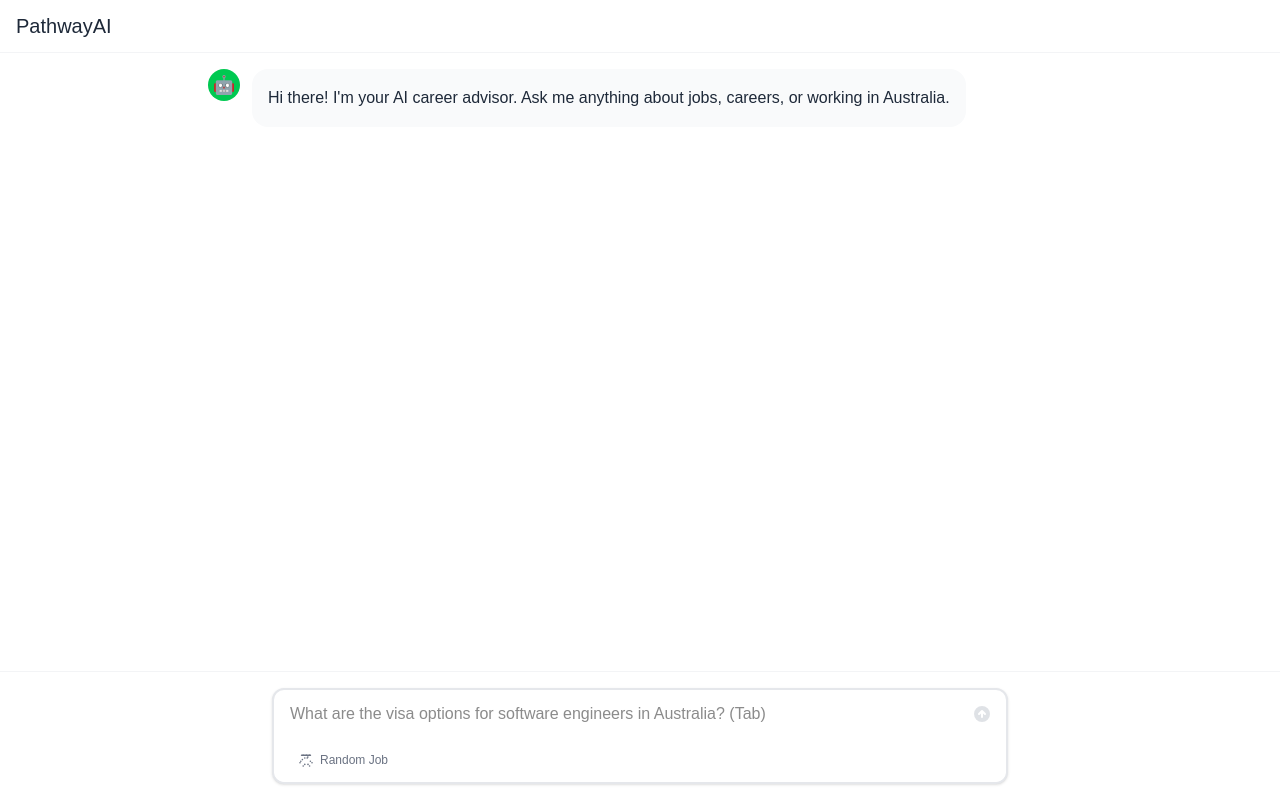
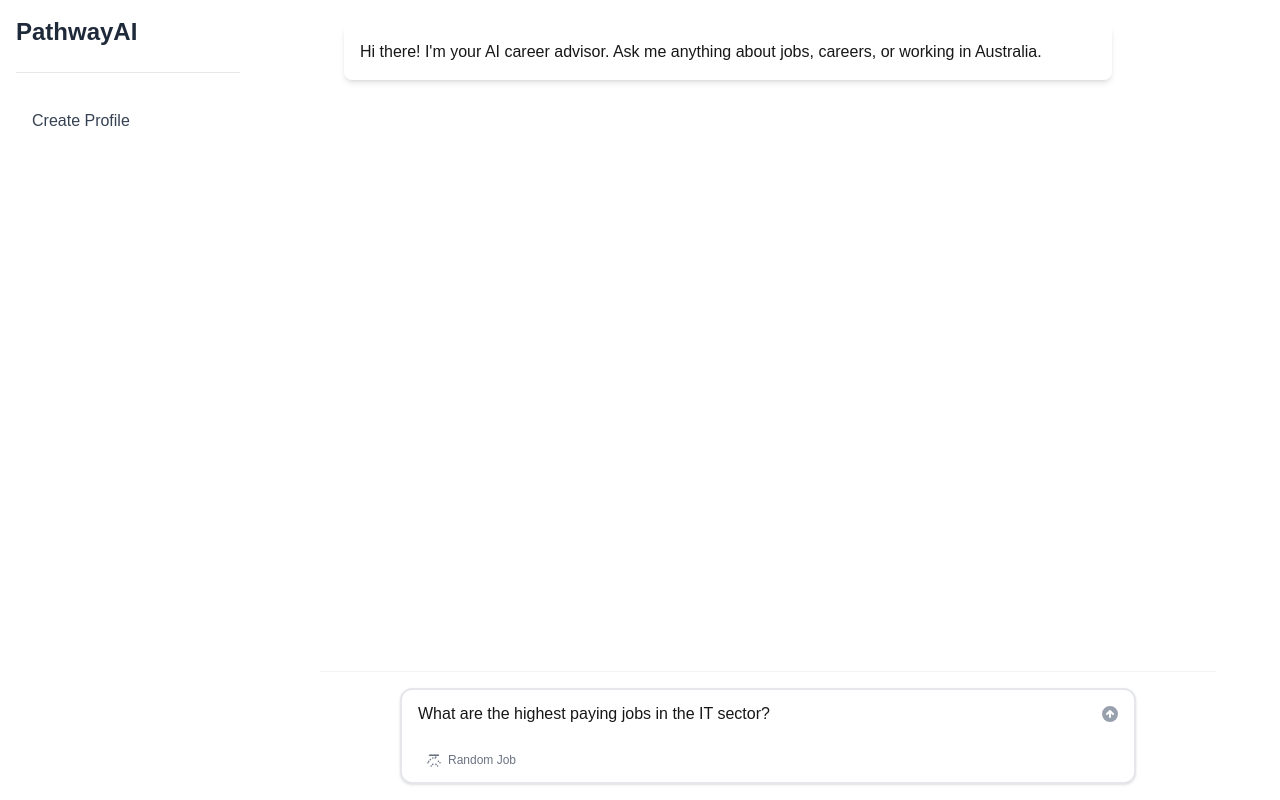
Before and after one commit to ProjectKami123/pathwayai, a Next.js app: page / in a window 1280 px wide. Built offline with nearby package versions, Linux system fonts and the light colour scheme.

Commit message:
Cleaned up

```diff
--- a/app/page.js
+++ b/app/page.js
@@ -1,6 +1,7 @@
 'use client';
 
 import { useState, useRef, useEffect } from 'react';
+import SidePanel from '@/components/sidepanel';
 
 // Updated example questions
 const EXAMPLE_QUESTIONS = [
@@ -35,7 +36,8 @@ export default function ChatPage() {
 
   // Set a random example question on mount
   useEffect(() => {
-    setRandomExample();
+    const randomIndex = Math.floor(Math.random() * EXAMPLE_QUESTIONS.length);
+    setInput(EXAMPLE_QUESTIONS[randomIndex]);
   }, []);
 
   // Set a random example question
@@ -56,9 +58,8 @@ export default function ChatPage() {
 
   // Handle dice button click
   const handleDiceClick = () => {
-    const randomIndex = Math.floor(Math.random() * OCCUPATION_QUERIES.length);
-    const randomQuery = OCCUPATION_QUERIES[randomIndex];
-    setInput(randomQuery);
+    const randomIndex = Math.floor(Math.random() * EXAMPLE_QUESTIONS.length);
+    setInput(EXAMPLE_QUESTIONS[randomIndex]);
     inputRef.current.focus();
   };
 
@@ -127,49 +128,32 @@ export default function ChatPage() {
   };
 
   return (
-    <div className="flex flex-col min-h-screen bg-white">
-      {/* Minimal Header */}
-      <div className="px-4 py-3 border-b border-gray-100">
-        <h1 className="text-xl font-medium text-gray-800">PathwayAI</h1>
+    <div className="flex flex-col md:flex-row min-h-screen bg-white">
+      {/* SidePanel */}
+      <div className="hidden md:block w-64 border-gray-200 focus:outline-none">
+        <SidePanel />
       </div>
 
-      {/* Messages Area */}
-      <div className="flex-1 overflow-y-auto p-4 max-w-4xl w-full mx-auto">
-        <div className="space-y-4">
+      {/* Main Chat Area */}
+      <div className="flex-1 flex flex-col max-w-4xl w-full mx-auto focus:outline-none">
+        {/* Chat messages */}
+        <div className="flex-1 overflow-y-auto p-6">
           {messages.map((message, index) => (
             <div
               key={index}
-              className={`flex ${message.role === 'user' ? 'justify-end' : 'justify-start'}`}
-            >
-              <div className={`flex items-start space-x-3 max-w-3xl ${
-                message.role === 'user' ? 'flex-row-reverse space-x-reverse' : ''
-              }`}>
-                <div className={`flex-shrink-0 w-8 h-8 rounded-full flex items-center justify-center text-lg ${
+              className={`mb-4 p-4 rounded-lg ${
                 message.role === 'user'
-                    ? 'bg-blue-500 text-white'
-                    : 'bg-green-500 text-white'
-                }`}>
-                  {message.role === 'user' ? '👤' : '🤖'}
-                </div>
-                <div
-                  className={`rounded-2xl p-4 ${
-                    message.role === 'user'
-                      ? 'bg-blue-500 text-white'
-                      : message.error
-                      ? 'bg-red-50 text-red-800 border-2 border-red-200'
-                      : 'bg-gray-50 text-gray-800'
+                  ? 'bg-blue-100 text-blue-900 ml-auto max-w-3xl'
+                  : 'bg-white shadow-md max-w-3xl'
               }`}
             >
-                  <div className="whitespace-pre-wrap leading-relaxed">{message.content}</div>
-                </div>
-              </div>
+              {message.content}
             </div>
           ))}
           <div ref={messagesEndRef} />
         </div>
-      </div>
 
-      {/* Fixed Input Area */}
+        {/* Input area */}
         <div className="sticky bottom-0 bg-white/80 backdrop-blur-sm border-t border-gray-100">
           <div className="max-w-3xl mx-auto px-4 py-4 w-full">
             <form
@@ -231,5 +215,6 @@ export default function ChatPage() {
           </div>
         </div>
       </div>
+    </div>
   );
 }
--- a/components/sidepanel.js
+++ b/components/sidepanel.js
@@ -1,143 +1,38 @@
-"use client";
+'use client'; // This component uses client-side hooks like useRouter
 
-import { useState, useEffect } from 'react';
-import Link from 'next/link';
-import { usePathname } from 'next/navigation';
-import { useAuth } from './AuthProvider';
+import { useRouter } from 'next/navigation'; // For App Router navigation
 
-const SidePanel = ({ isOpen, onClose }) => {
-  const { user, loading } = useAuth();
-  const pathname = usePathname();
-  const [isClient, setIsClient] = useState(false);
+export default function SidePanel() {
+  const router = useRouter();
 
-  useEffect(() => {
-    setIsClient(true);
-  }, []);
-
-  // Navigation items
-  const navItems = [
-    { name: 'Dashboard', href: '/dashboard', icon: 'M3 12l2-2m0 0l7-7 7 7M5 10v10a1 1 0 001 1h3m10-11l2 2m-2-2v10a1 1 0 01-1 1h-3m-6 0a1 1 0 001-1v-4a1 1 0 011-1h2a1 1 0 011 1v4a1 1 0 001 1m-6 0h6' },
-    { name: 'Job Search', href: '/jobs', icon: 'M21 21l-6-6m2-5a7 7 0 11-14 0 7 7 0 0114 0z' },
-    { name: 'Applications', href: '/applications', icon: 'M9 5H7a2 2 0 00-2 2v12a2 2 0 002 2h10a2 2 0 002-2V7a2 2 0 00-2-2h-2M9 5a2 2 0 002 2h2a2 2 0 002-2M9 5a2 2 0 012-2h2a2 2 0 012 2' },
-    { name: 'Resources', href: '/resources', icon: 'M19 11H5m14 0a2 2 0 012 2v6a2 2 0 01-2 2H5a2 2 0 01-2-2v-6a2 2 0 012-2m14 0V9a2 2 0 00-2-2M5 11V9a2 2 0 012-2m0 0V5a2 2 0 012-2h6a2 2 0 012 2v2M7 7h10' },
-  ];
-
-  if (!isClient) return null;
+  // Handle the click event for the Create Profile button
+  const handleCreateProfileClick = () => {
+    // Navigate to the /createprofile page
+    router.push('/createprofile');
+  };
 
   return (
-    <>
-      {/* Overlay */}
-      {isOpen && (
-        <div
-          className="fixed inset-0 bg-black bg-opacity-50 z-40 lg:hidden"
-          onClick={onClose}
-          aria-hidden="true"
-        />
-      )}
+    <div className="w-full h-full bg-white flex flex-col p-4 focus:outline-none">
+      {/* Title at the top left */}
+      <h2 className="text-2xl font-bold text-gray-800 mb-6">PathwayAI</h2>
 
-      {/* Sidebar */}
-      <div
-        className={`fixed top-0 left-0 h-full w-64 bg-white shadow-lg transform ${
-          isOpen ? 'translate-x-0' : '-translate-x-full'
-        } transition-transform duration-300 ease-in-out z-50 lg:translate-x-0 lg:static lg:flex-shrink-0`}
-        aria-label="Sidebar"
-      >
-        <div className="h-full flex flex-col">
-          {/* Logo */}
-          <div className="p-4 border-b border-gray-200">
-            <Link href="/" className="flex items-center space-x-2">
-              <span className="text-xl font-bold text-blue-600">PathwayAI</span>
-            </Link>
-          </div>
+      {/* Divider */}
+      <div className="border-t border-gray-200 w-full mb-6"></div>
 
-          {/* Navigation */}
-          <nav className="flex-1 px-3 py-4 space-y-1 overflow-y-auto">
-            {navItems.map((item) => (
-              <Link
-                key={item.name}
-                href={item.href}
-                className={`flex items-center px-4 py-3 text-sm font-medium rounded-lg transition-colors ${
-                  pathname === item.href
-                    ? 'bg-blue-50 text-blue-700'
-                    : 'text-gray-700 hover:bg-gray-100'
-                }`}
-                onClick={onClose}
-              >
-                <svg
-                  className="w-5 h-5 mr-3"
-                  fill="none"
-                  stroke="currentColor"
-                  viewBox="0 0 24 24"
-                  xmlns="http://www.w3.org/2000/svg"
-                >
-                  <path
-                    strokeLinecap="round"
-                    strokeLinejoin="round"
-                    strokeWidth={2}
-                    d={item.icon}
-                  />
-                </svg>
-                {item.name}
-              </Link>
-            ))}
-          </nav>
-
-          {/* Profile Section */}
-          <div className="p-4 border-t border-gray-200">
-            {!loading && (
-              <>
-                {user ? (
-                  <div className="space-y-4">
-                    <Link
-                      href="/profile"
-                      className="w-full flex items-center justify-center px-4 py-2 border border-transparent text-sm font-medium rounded-md text-white bg-blue-600 hover:bg-blue-700 focus:outline-none focus:ring-2 focus:ring-offset-2 focus:ring-blue-500 transition-colors"
-                      onClick={onClose}
-                    >
-                      View My Profile
-                    </Link>
-                    <Link
-                      href="/createprofile"
-                      className="w-full flex items-center justify-center px-4 py-2 border border-transparent text-sm font-medium rounded-md text-blue-700 bg-blue-100 hover:bg-blue-200 focus:outline-none focus:ring-2 focus:ring-offset-2 focus:ring-blue-500 transition-colors"
-                      onClick={onClose}
-                    >
-                      <svg
-                        className="w-4 h-4 mr-2"
-                        fill="none"
-                        stroke="currentColor"
-                        viewBox="0 0 24 24"
-                        xmlns="http://www.w3.org/2000/svg"
-                      >
-                        <path
-                          strokeLinecap="round"
-                          strokeLinejoin="round"
-                          strokeWidth={2}
-                          d="M12 6v6m0 0v6m0-6h6m-6 0H6"
-                        />
-                      </svg>
-                      Create New Profile
-                    </Link>
-                  </div>
-                ) : (
-                  <div className="space-y-3">
-                    <Link
-                      href="/signin"
-                      className="w-full flex items-center justify-center px-4 py-2 border border-transparent text-sm font-medium rounded-md text-white bg-blue-600 hover:bg-blue-700 focus:outline-none focus:ring-2 focus:ring-offset-2 focus:ring-blue-500 transition-colors"
-                      onClick={onClose}
-                    >
-                      Sign In
-                    </Link>
-                    <p className="text-xs text-center text-gray-500">
-                      Sign in to create and manage your profiles
-                    </p>
-                  </div>
-                )}
-              </>
-            )}
-          </div>
-        </div>
-      </div>
-    </>
+      {/* Navigation */}
+      <nav>
+        <ul className="space-y-4">
+          <li>
+            <button
+              onClick={handleCreateProfileClick}
+              className="w-full text-left px-4 py-3 text-gray-700 hover:bg-gray-100 rounded-lg transition-colors duration-200 focus:outline-none focus:ring-0 focus:ring-offset-0"
+            >
+              Create Profile
+            </button>
+          </li>
+          {/* Additional navigation items can be added here */}
+        </ul>
+      </nav>
+    </div>
   );
-};
-
-export default SidePanel;
+}
```
Lines whose indentation alone changed are shown as unchanged.
